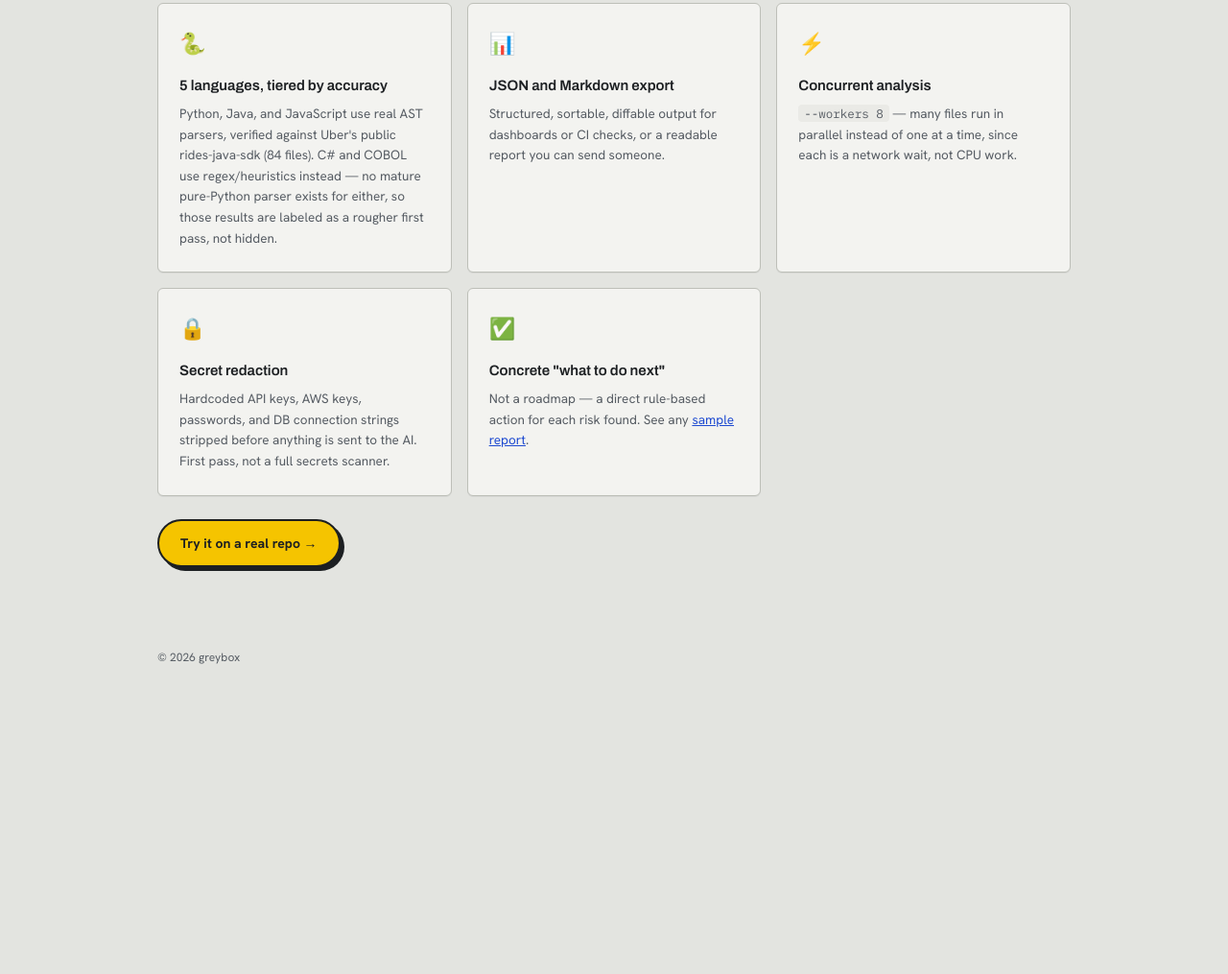
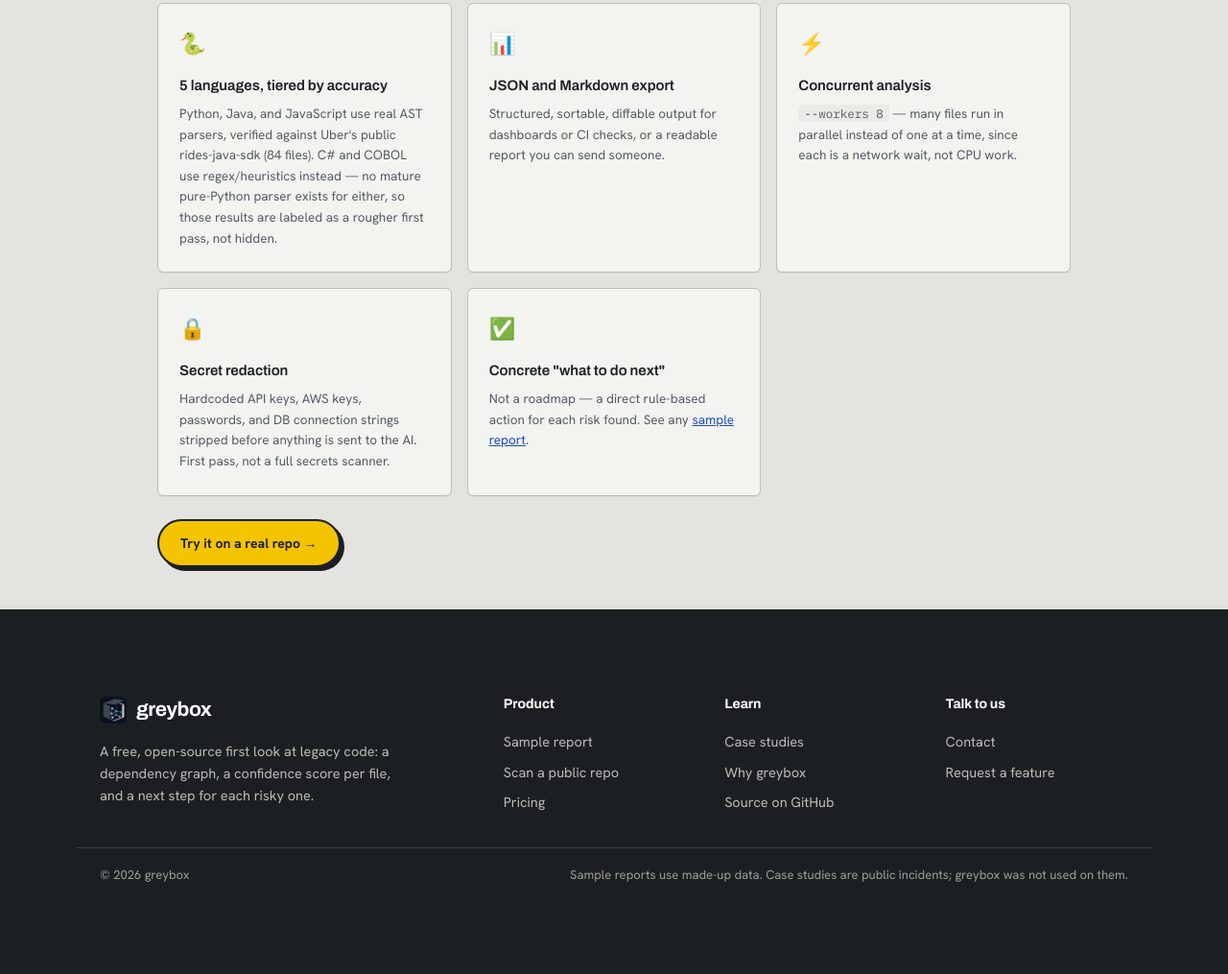
Before and after one commit to itsgreybox/greybox, a website: page demo/site/why.html in a window 1280 px wide. Shown: the part 4890-5905 px from the top of the page at 96% size. Before the commit the page ends 5650 px from the top, so only its background shows below. Drawn offline with Linux system fonts and the light colour scheme.

Commit message:
fixing pages

```diff
--- a/demo/site/shared.js
+++ b/demo/site/shared.js
@@ -1089,3 +1089,21 @@ function triggerDownload(blob, filename) {
   a.click();
   URL.revokeObjectURL(url);
 }
+
+function renderFooterHtml() {
+  return `<footer class="site-footer"><div class="site-footer-inner">
+    <div class="sf-brand">
+      <a class="topnav-brand" href="index.html"><img src="assets/favicon.png" alt="" width="28" height="28" style="border-radius:6px;">greybox</a>
+      <p>A free, open-source first look at legacy code: a dependency graph, a confidence score per file, and a next step for each risky one.</p>
+    </div>
+    <div class="sf-col"><h4>Product</h4>
+      <a href="sample.html">Sample report</a><a href="live.html">Scan a public repo</a><a href="pricing.html">Pricing</a></div>
+    <div class="sf-col"><h4>Learn</h4>
+      <a href="case-studies.html">Case studies</a><a href="why.html">Why greybox</a><a href="https://github.com/itsgreybox/greybox" target="_blank" rel="noopener noreferrer">Source on GitHub</a></div>
+    <div class="sf-col"><h4>Talk to us</h4>
+      <a href="contact.html">Contact</a><a href="contact.html">Request a feature</a></div>
+  </div>
+  <div class="site-footer-base"><span>&copy; 2026 greybox</span>
+    <span>Sample reports use made-up data. Case studies are public incidents; greybox was not used on them.</span></div></footer>`;
+}
+(function () { const f = document.getElementById('footer-placeholder'); if (f) f.outerHTML = renderFooterHtml(); })();
--- a/demo/site/style.css
+++ b/demo/site/style.css
@@ -500,3 +500,14 @@ footer a { color: var(--cyan); }
   /* hero decorative image never causes horizontal scroll on mobile */
   .hero img { max-width: 160px !important; }
 }
+
+/* shared site footer */
+.site-footer { background: var(--text); color: #D9DBD6; margin-top: 0; }
+.site-footer-inner { max-width: 1120px; margin: 0 auto; padding: 48px 24px 32px; display: grid; grid-template-columns: 2fr 1fr 1fr 1fr; gap: 40px; }
+.site-footer .topnav-brand { color: #fff; }
+.sf-brand p { font-size: 14.5px; line-height: 1.6; color: #B9BCB6; max-width: 38ch; margin: 14px 0 0; }
+.sf-col h4 { font-family: 'Archivo', sans-serif; font-size: 14px; color: #fff; margin: 0 0 12px; }
+.sf-col a { display: block; color: #B9BCB6; text-decoration: none; font-size: 14.5px; padding: 4px 0; }
+.sf-col a:hover { color: var(--paint); }
+.site-footer-base { max-width: 1120px; margin: 0 auto; padding: 18px 24px 28px; border-top: 1px solid #3A4045; display: flex; justify-content: space-between; gap: 16px; flex-wrap: wrap; font-size: 13px; color: #9A9E98; }
+@media (max-width: 760px) { .site-footer-inner { grid-template-columns: 1fr 1fr; } .sf-brand { grid-column: 1 / -1; } }
--- a/demo/site/why.html
+++ b/demo/site/why.html
@@ -215,11 +215,7 @@
   </div>
 </section>
 
-<footer>
-  <div class="wrap">
-    <span style="color:var(--muted); font-size:12px;">&copy; 2026 greybox</span>
-  </div>
-</footer>
+<div id="footer-placeholder"></div>
 
 <script src="shared.js"></script>
 <script>
```
Also changed, not shown: demo/site/case-studies.html (+1 -1 lines), demo/site/contact.html (+1 -5 lines), demo/site/index.html (+1 -1 lines), demo/site/live.html (+1 -5 lines), demo/site/pricing.html (+1 -5 lines), demo/site/revamp.css (+4 -4 lines), demo/site/sample.html (+1 -5 lines), demo/vercel.json.
